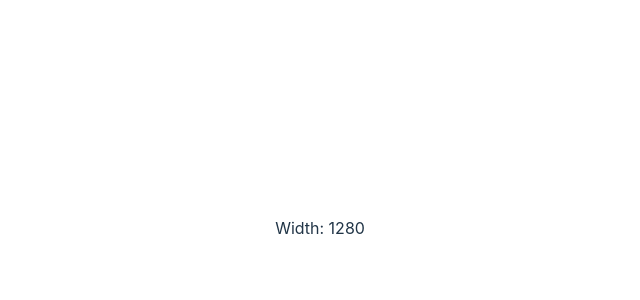
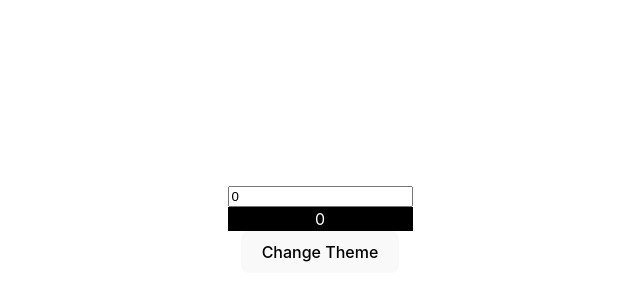
Before and after one commit to ankitsaini345/react-examples, a React (Vite) app: page / in a window 1280 px wide. Shown: the part 172-472 px from the top of the page, without its empty margins (320-960 px from the left). Built offline with nearby package versions, Linux system fonts and the light colour scheme.

Commit message:
useMemo example

```diff
--- a/src/App.tsx
+++ b/src/App.tsx
@@ -1,6 +1,7 @@
 import './App.css'
 // import { UseEffectClassEx } from './HooksExample/UseEffectClass'
-import UseEffectFunctionEx from './HooksExample/UseEffectFunctionEx'
+// import UseEffectFunctionEx from './HooksExample/UseEffectFunctionEx'
+import UseMemoEx from './HooksExample/UseMemoEx'
 // import { UseStateExample } from './HooksExample/useStateExampleClass'
 // import UseStateFunctionExample from './HooksExample/useStateExample'
 
@@ -8,7 +9,7 @@ function App() {
 
   return (
     <>
-      <UseEffectFunctionEx />
+      <UseMemoEx />
     </>
   )
 }
--- /dev/null
+++ b/src/HooksExample/UseMemoEx.tsx
@@ -0,0 +1,30 @@
+import { useEffect, useMemo, useState } from "react";
+
+export default function UseMemoEx() {
+    const [num, setNum] = useState(0)
+    const [dark, setDark] = useState(false)
+
+    const themeStyle = dark ? {backgroundColor : "white", color : 'black'}
+                            : {backgroundColor : "black", color : 'white'}
+
+    const slowFunc = (num: number) => {
+        console.log('slow function called...');
+
+        for (let i = 0; i < 1000000000; i++) { }
+        return num * 2;
+    }
+
+    // const double = slowFunc(num); // change theme will also became slow becuse of this
+
+    // useMemo
+    const double = useMemo(()=> slowFunc(num), [num])
+
+
+    return (
+        <>
+            <input type="number" value={num} onChange={(e)=> setNum(parseInt(e.target.value))} />
+            <div style={themeStyle}>{double}</div>
+            <button onClick={()=> setDark((prev) => !prev)}>Change Theme</button>
+        </>
+    )
+}
```
